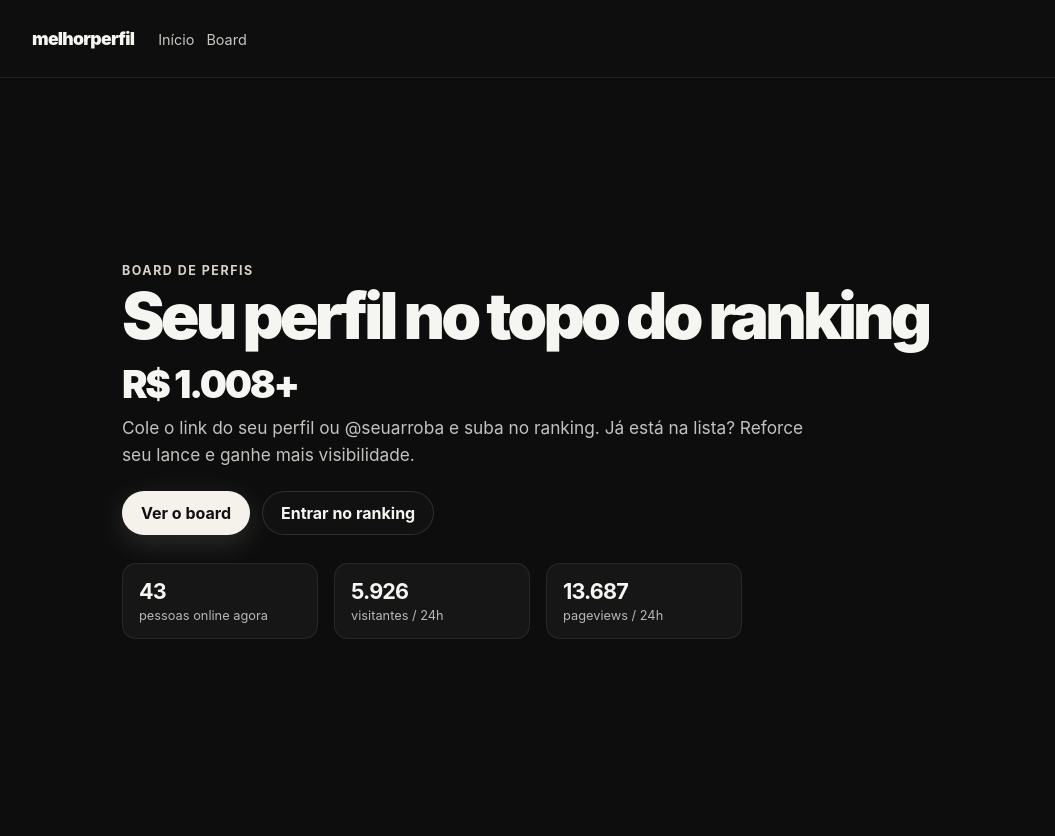
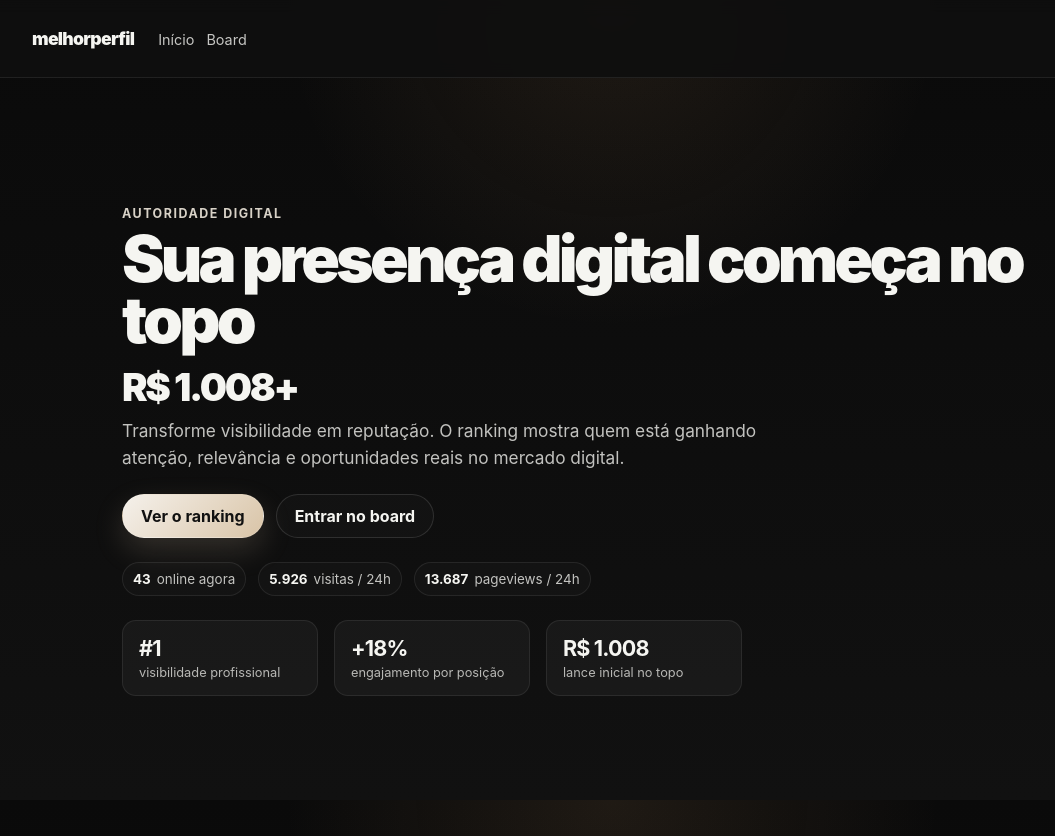
Before and after one commit to VictorOliveiraPy/Melhor-perfil-web, a Next.js app: page / in a window 1280 px wide. Shown: the whole page, without its empty margins (28-1083 px from the left). Built offline with nearby package versions, Linux system fonts and the light colour scheme.

Commit message:
feat: product positioning refresh

```diff
--- a/src/app/board/page.tsx
+++ b/src/app/board/page.tsx
@@ -7,8 +7,8 @@ export default function Board() {
     <main className="board-page">
       <div className="page-header">
         <div>
-          <p className="eyebrow">Board de perfis</p>
-          <h1>Ranking de perfis</h1>
+          <p className="eyebrow">Ranking de autoridade</p>
+          <h1>Perfis em destaque</h1>
         </div>
         <div className="board-tabs">
           <span className="active-tab">Todos</span>
@@ -22,7 +22,7 @@ export default function Board() {
         <span>·</span>
         <a href="#">Atualizar</a>
         <span>·</span>
-        <span>11.159 cliques</span>
+        <span>11.159 cliques em visibilidade</span>
       </div>
 
       <section className="board-list">
--- a/src/app/globals.css
+++ b/src/app/globals.css
@@ -9,7 +9,9 @@ html, body, #__next {
 body {
   margin: 0;
   font-family: "Inter", "Segoe UI", sans-serif;
-  background: #0d0d0d;
+  background:
+    radial-gradient(circle at top, rgba(185, 140, 92, 0.12), transparent 32%),
+    linear-gradient(180deg, #0a0a0a 0%, #111111 100%);
   color: #f5f5f1;
 }
 
@@ -120,9 +122,9 @@ body {
 }
 
 .primary-button {
-  background: #f5f1eb;
+  background: linear-gradient(135deg, #f5f1eb, #d9c4a7);
   color: #111111;
-  box-shadow: 0 8px 30px rgba(245, 241, 235, 0.14);
+  box-shadow: 0 12px 30px rgba(217, 196, 167, 0.18);
 }
 
 .primary-button:disabled {
@@ -133,10 +135,34 @@ body {
 .secondary-button {
   background: rgba(255,255,255,0.02);
   color: #f5f5f1;
+  border-color: rgba(255,255,255,0.12);
+}
+
+.proof-row {
+  margin-top: 24px;
+  display: flex;
+  flex-wrap: wrap;
+  gap: 12px;
+  color: rgba(245, 245, 241, 0.78);
+  font-size: 0.84rem;
+}
+
+.proof-row span {
+  display: inline-flex;
+  align-items: center;
+  gap: 6px;
+  padding: 8px 10px;
+  border-radius: 999px;
+  border: 1px solid rgba(255,255,255,0.08);
+  background: rgba(255,255,255,0.02);
+}
+
+.proof-row strong {
+  color: #f5f5f1;
 }
 
 .stats-grid {
-  margin-top: 28px;
+  margin-top: 24px;
   display: grid;
   grid-template-columns: repeat(3, minmax(0, 1fr));
   gap: 16px;
--- a/src/app/page.tsx
+++ b/src/app/page.tsx
@@ -2,30 +2,36 @@ export default function Home() {
   return (
     <main className="hero-page">
       <section className="hero-card">
-        <p className="eyebrow">Board de perfis</p>
-        <h1>Seu perfil no topo do ranking</h1>
+        <p className="eyebrow">Autoridade digital</p>
+        <h1>Sua presença digital começa no topo</h1>
         <p className="lead-line">R$ 1.008+</p>
         <p className="lead">
-          Cole o link do seu perfil ou @seuarroba e suba no ranking. Já está na lista? Reforce seu lance e ganhe mais visibilidade.
+          Transforme visibilidade em reputação. O ranking mostra quem está ganhando atenção, relevância e oportunidades reais no mercado digital.
         </p>
 
         <div className="hero-actions">
-          <a href="/board" className="primary-button">Ver o board</a>
-          <a href="/board" className="secondary-button">Entrar no ranking</a>
+          <a href="/board" className="primary-button">Ver o ranking</a>
+          <a href="/board" className="secondary-button">Entrar no board</a>
+        </div>
+
+        <div className="proof-row" aria-label="Indicadores de autoridade">
+          <span><strong>43</strong> online agora</span>
+          <span><strong>5.926</strong> visitas / 24h</span>
+          <span><strong>13.687</strong> pageviews / 24h</span>
         </div>
 
         <div className="stats-grid">
           <div>
-            <strong>43</strong>
-            <span>pessoas online agora</span>
+            <strong>#1</strong>
+            <span>visibilidade profissional</span>
           </div>
           <div>
-            <strong>5.926</strong>
-            <span>visitantes / 24h</span>
+            <strong>+18%</strong>
+            <span>engajamento por posição</span>
           </div>
           <div>
-            <strong>13.687</strong>
-            <span>pageviews / 24h</span>
+            <strong>R$ 1.008</strong>
+            <span>lance inicial no topo</span>
           </div>
         </div>
       </section>
```
